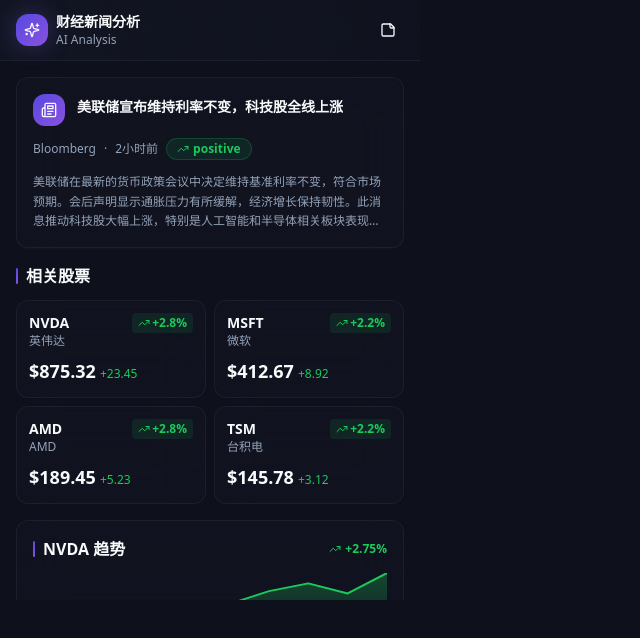
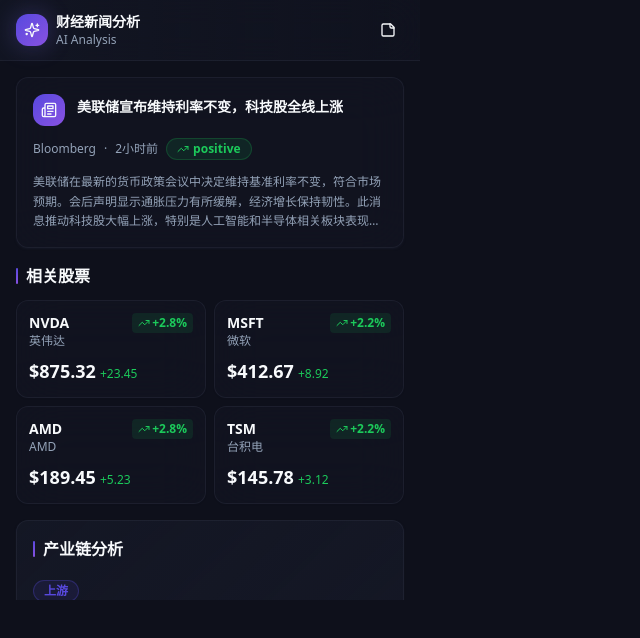
Before and after one commit to 0612emmawu-hue/link, a React (Vite) app: page / in a window 1280 px wide. Shown: the top 638 px of the page, without its empty margins (0-640 px from the left). Built offline with nearby package versions, Linux system fonts and the light colour scheme; the HTML template or start-up script is replaced by a standard one.

Commit message:
Refactor component order

```diff
--- a/src/pages/Index.tsx
+++ b/src/pages/Index.tsx
@@ -99,11 +99,6 @@ const Index = () => {
           </div>
         </section>
 
-        {/* Price Chart */}
-        <section>
-          <PriceChartCompact symbol="NVDA" data={mockChartData} />
-        </section>
-
         {/* Industry Chain */}
         <section>
           <IndustryChainCompact {...mockIndustryChain} />
@@ -112,6 +107,11 @@ const Index = () => {
         {/* Analyst Opinion */}
         <section>
           <AnalystOpinionCompact buy={18} hold={5} sell={2} />
+        </section>
+
+        {/* Price Chart */}
+        <section>
+          <PriceChartCompact symbol="NVDA" data={mockChartData} />
         </section>
 
         {/* Notes Section */}
```
